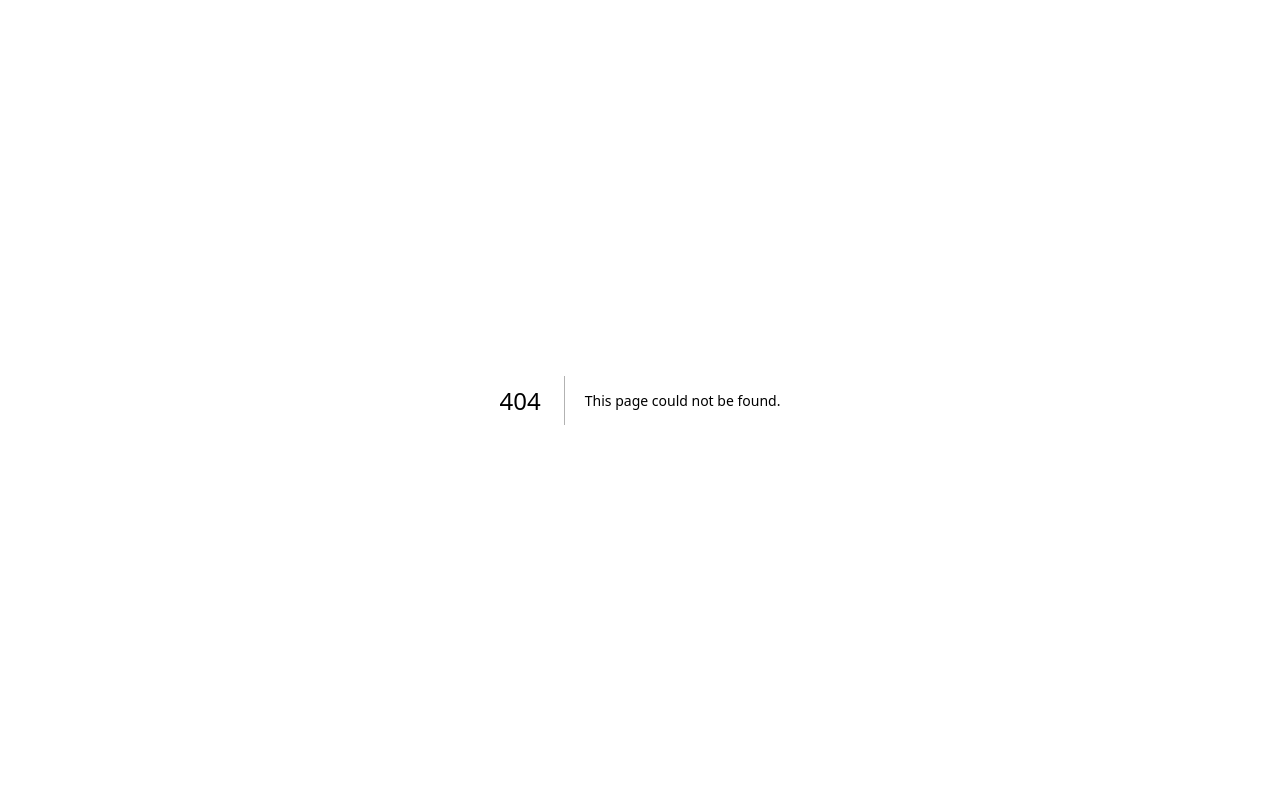
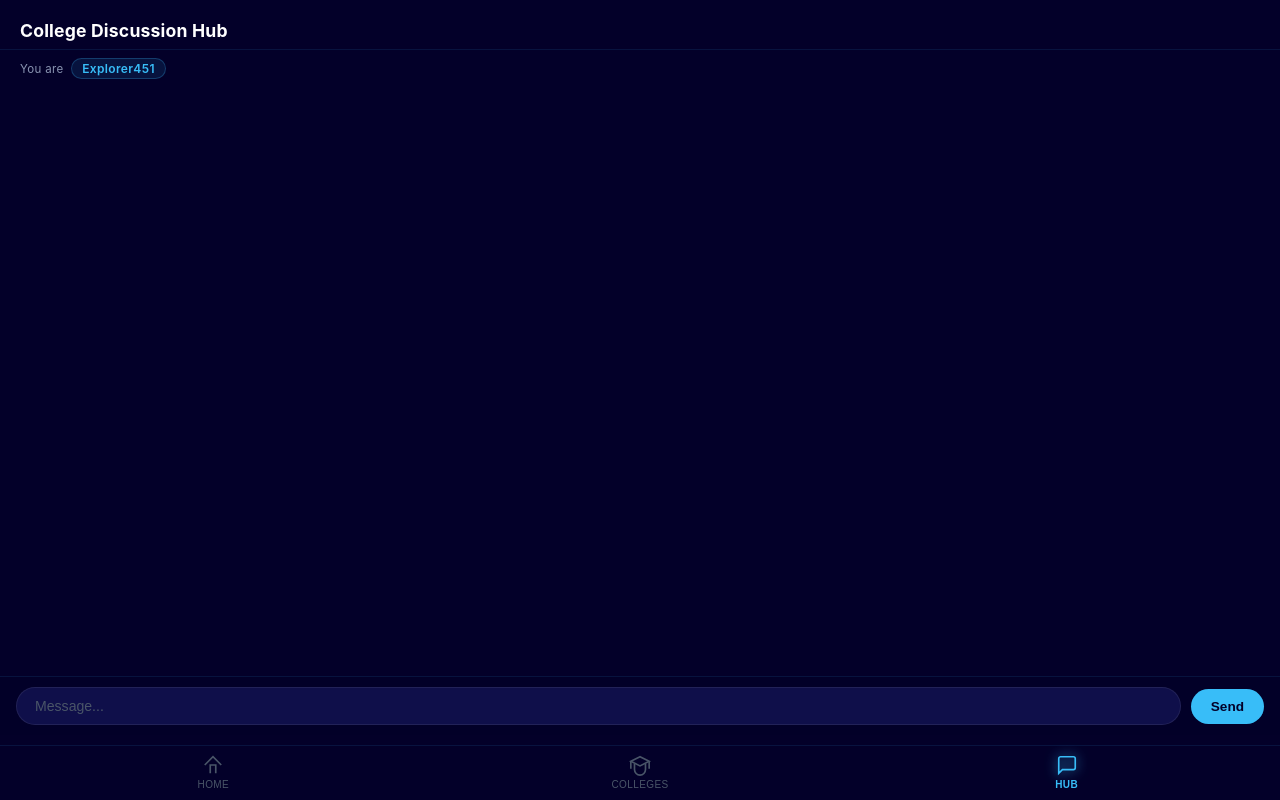
Before and after one commit to VihanMali/CampusCompass, a Next.js app: page /discussion in a window 1280 px wide. Before the commit this address had no page. Built offline with nearby package versions, Linux system fonts and the light colour scheme.

Commit message:
make the chat room

```diff
--- /dev/null
+++ b/app/api/chat/route.js
@@ -0,0 +1,20 @@
+import { NextResponse } from "next/server";
+
+const chats = [];
+
+export async function GET() {
+  return NextResponse.json(chats);
+}
+
+export async function POST(request) {
+  const body = await request.json();
+
+  chats.push({
+    id: Date.now(),
+    username: body.username,
+    user: body.username,
+    msg: body.msg,
+  });
+
+  return NextResponse.json({ success: true });
+}
--- a/app/api/server/route.js
+++ b/app/api/server/route.js
@@ -1,11 +1,12 @@
-
 import { NextResponse } from 'next/server';
 import fs from 'fs/promises';
 import path from 'path';
 
+
+
 export async function GET() {
   try {
-    const filePath = path.join(process.cwd(),'public', 'data', 'colleges.json');
+    const filePath = path.join(process.cwd(), 'public', 'data', 'colleges.json');
 
     const fileContent = await fs.readFile(filePath, 'utf-8');
 
--- /dev/null
+++ b/app/components/Navbar.js
@@ -0,0 +1,57 @@
+"use client";
+
+import Link from "next/link";
+import { usePathname } from "next/navigation";
+
+const HomeIcon = () => (
+  <svg width="22" height="22" fill="none" stroke="currentColor" strokeWidth="1.8" viewBox="0 0 24 24">
+    <path d="M3 12L12 3l9 9" /><path d="M9 21V12h6v9" /><path d="M3 12v9h18v-9" strokeOpacity="0" />
+  </svg>
+);
+const CollegesIcon = () => (
+  <svg width="22" height="22" fill="none" stroke="currentColor" strokeWidth="1.8" viewBox="0 0 24 24">
+    <path d="M12 3L2 8l10 5 10-5-10-5z" /><path d="M2 8v8" /><path d="M22 8v8" /><path d="M6 10.5V17a6 6 0 0012 0v-6.5" />
+  </svg>
+);
+const HubIcon = () => (
+  <svg width="22" height="22" fill="none" stroke="currentColor" strokeWidth="1.8" viewBox="0 0 24 24">
+    <path d="M21 15a2 2 0 01-2 2H7l-4 4V5a2 2 0 012-2h14a2 2 0 012 2z" />
+  </svg>
+);
+
+const navItems = [
+  { name: "Home", href: "/", Icon: HomeIcon },
+  { name: "Colleges", href: "/colleges", Icon: CollegesIcon },
+  { name: "Hub", href: "/discussion", Icon: HubIcon },
+];
+
+export default function Navbar() {
+  const pathname = usePathname();
+
+  return (
+    <nav style={nav}>
+      <ul style={navList}>
+        {navItems.map(({ name, href, Icon }) => {
+          const active = pathname === href;
+          return (
+            <li key={name} style={navItem}>
+              <Link href={href} style={{ ...navLink, color: active ? "#38bdf8" : "#4a5568" }}>
+                <span style={{ ...iconWrap, filter: active ? "drop-shadow(0 0 6px #38bdf8)" : "none" }}>
+                  <Icon />
+                </span>
+                <span style={{ ...text, fontWeight: active ? 700 : 400 }}>{name}</span>
+              </Link>
+            </li>
+          );
+        })}
+      </ul>
+    </nav>
+  );
+}
+
+const nav = { position: "fixed", bottom: 0, left: 0, width: "100%", backgroundColor: "#030029", borderTop: "1px solid rgba(56,189,248,0.1)", zIndex: 1000, padding: "8px 0 10px" };
+const navList = { display: "flex", justifyContent: "space-around", alignItems: "center", listStyle: "none", margin: 0, padding: 0 };
+const navItem = { textAlign: "center", flex: 1 };
+const navLink = { display: "flex", flexDirection: "column", alignItems: "center", textDecoration: "none", fontSize: "11px", gap: "3px", transition: "color 0.2s" };
+const iconWrap = { display: "flex", transition: "filter 0.2s" };
+const text = { letterSpacing: "0.04em", textTransform: "uppercase", fontSize: "10px" };
--- /dev/null
+++ b/app/discussion/page.js
@@ -0,0 +1,81 @@
+"use client";
+
+import { useEffect, useState } from "react";
+import styles from "./page.module.css";
+
+export default function ChatArena() {
+  const [msg, setMsg] = useState("");
+  const [username, setUsername] = useState();
+  const [messages, setMessages] = useState([]);
+
+  async function GetMsg() {
+    const response = await fetch("/api/chat");
+    if (!response.ok) throw new Error(`Error ${response.status}`);
+    const text = await response.text();
+    if (!text) { setMessages([]); return; }
+    setMessages(JSON.parse(text));
+  }
+
+  useEffect(() => {
+    const words = ["Anonymous", "Guest", "Shadow", "Explorer", "Legend"];
+    const randomItem = words[Math.floor(Math.random() * words.length)];
+    setUsername(randomItem + parseInt(Math.random() * (999 - 1) + 1));
+
+    GetMsg();
+    const interval = setInterval(GetMsg, 3000);
+    return () => clearInterval(interval);
+  }, []);
+
+  async function handleSubmit(e) {
+    e.preventDefault();
+    if (!msg.trim()) return;
+
+    await fetch("/api/chat", {
+      method: "POST",
+      headers: { "Content-Type": "application/json" },
+      body: JSON.stringify({ msg, username }),
+    });
+
+    setMsg("");
+    await GetMsg();
+  }
+
+  return (
+    <div className={styles.chatLayout}>
+      <div className={styles.title}>
+        <h1>College Discussion Hub</h1>
+      </div>
+
+      <div className={styles.userInfo}>
+        You are <span>{username}</span>
+      </div>
+
+      <ul className={styles.messageContainer}>
+        {messages.map((m) => {
+          const isOwn = m.username === username;
+          return (
+            <li
+              key={m.id}
+              className={`${styles.messageBubble} ${isOwn ? styles.ownMessage : ""}`}
+            >
+              <div className={`${styles.messageAuthor} ${isOwn ? styles.ownAuthor : ""}`}>
+                {m.user}
+              </div>
+              <span className={styles.messageText}>{m.msg}</span>
+            </li>
+          );
+        })}
+      </ul>
+
+      <form onSubmit={handleSubmit} className={styles.form}>
+        <input
+          value={msg}
+          onChange={(e) => setMsg(e.target.value)}
+          placeholder="Message..."
+          className={styles.inputField}
+        />
+        <button type="submit" className={styles.send}>Send</button>
+      </form>
+    </div>
+  );
+}
--- /dev/null
+++ b/app/discussion/page.module.css
@@ -0,0 +1,145 @@
+.chatLayout {
+  display: flex;
+  flex-direction: column;
+  min-height: 100vh;
+  background-color: #030029;
+  color: #e2e8f0;
+  font-family: 'Inter', sans-serif;
+}
+
+.title {
+  padding: 20px 20px 8px;
+  border-bottom: 1px solid rgba(56, 189, 248, 0.1);
+}
+
+.title h1 {
+  font-size: 1.1rem;
+  font-weight: 700;
+  color: #fff;
+  letter-spacing: 0.01em;
+  margin: 0;
+}
+
+.userInfo {
+  padding: 8px 20px;
+  font-size: 0.72rem;
+  color: #8892b0;
+  letter-spacing: 0.03em;
+}
+
+.userInfo span {
+  display: inline-block;
+  background: rgba(56, 189, 248, 0.1);
+  color: #38bdf8;
+  border: 1px solid rgba(56, 189, 248, 0.25);
+  padding: 2px 10px;
+  border-radius: 999px;
+  font-weight: 600;
+  font-size: 0.75rem;
+  margin-left: 4px;
+}
+
+.messageContainer {
+  flex: 1;
+  overflow-y: auto;
+  padding: 12px 16px;
+  margin: 0;
+  /* bottom space: navbar (~65px) + input bar (~70px) */
+  padding-bottom: 150px;
+  list-style: none;
+}
+
+.messageBubble {
+  margin: 10px 0;
+  padding: 12px 14px;
+  background: #0f0f4a;
+  border-radius: 14px;
+  border: 1px solid rgba(255,255,255,0.05);
+  transition: border-color 0.2s;
+  max-width: 85%;
+}
+
+.messageBubble.ownMessage {
+  background: rgba(56, 189, 248, 0.07);
+  border-color: rgba(56, 189, 248, 0.25);
+  box-shadow: 0 0 12px rgba(56, 189, 248, 0.07);
+  margin-left: auto;
+}
+
+.messageAuthor {
+  font-size: 0.7rem;
+  font-weight: 700;
+  color: #8892b0;
+  letter-spacing: 0.04em;
+  margin-bottom: 4px;
+  text-transform: uppercase;
+}
+
+.messageAuthor.ownAuthor {
+  color: #38bdf8;
+}
+
+.messageText {
+  font-size: 0.9rem;
+  line-height: 1.5;
+  color: #cbd5e1;
+}
+
+/* Frosted input bar sitting above the sticky navbar */
+.form {
+  position: fixed;
+  bottom: 65px; /* height of the navbar */
+  left: 0;
+  right: 0;
+  display: flex;
+  align-items: center;
+  gap: 10px;
+  padding: 10px 16px;
+  background: rgba(3, 0, 41, 0.85);
+  backdrop-filter: blur(12px);
+  -webkit-backdrop-filter: blur(12px);
+  border-top: 1px solid rgba(56, 189, 248, 0.1);
+  z-index: 999;
+}
+
+.inputField {
+  flex: 1;
+  background: #0f0f4a;
+  border: 1px solid rgba(255,255,255,0.08);
+  border-radius: 999px;
+  padding: 10px 18px;
+  color: #e2e8f0;
+  font-size: 0.88rem;
+  outline: none;
+  transition: border-color 0.2s, box-shadow 0.2s;
+}
+
+.inputField::placeholder {
+  color: #4a5568;
+}
+
+.inputField:focus {
+  border-color: rgba(56, 189, 248, 0.5);
+  box-shadow: 0 0 0 3px rgba(56, 189, 248, 0.08);
+}
+
+.send {
+  background: #38bdf8;
+  color: #030029;
+  border: none;
+  border-radius: 999px;
+  padding: 10px 20px;
+  font-size: 0.85rem;
+  font-weight: 700;
+  cursor: pointer;
+  transition: background 0.2s, transform 0.1s;
+  white-space: nowrap;
+}
+
+.send:hover {
+  background: #7dd3fc;
+}
+
+.send:active {
+  transform: scale(0.96);
+}
--- a/app/layout.js
+++ b/app/layout.js
@@ -1,5 +1,5 @@
 import { Geist, Geist_Mono } from "next/font/google";
-// import "leaflet/dist/leaflet.css";
+import Navbar from "./components/Navbar";
 import "./globals.css";
 
 const geistSans = Geist({
@@ -20,7 +20,10 @@ export const metadata = {
 export default function RootLayout({ children }) {
   return (
     <html lang="en" className={`${geistSans.variable} ${geistMono.variable}`}>
-      <body>{children}</body>
+      <body>
+        {children}
+        <Navbar/>
+        </body>
     </html>
   );
 }
--- a/app/page.module.css
+++ b/app/page.module.css
@@ -4,9 +4,17 @@
   align-items: center;
   margin-top: 0px;
   margin-bottom: 100px;
-  font-size: 100px;
+  font-size: 50px;
   font-family: 'Courier New', Courier, monospace;
 }
+
+
+@media (min-width: 992px) {
+  .title {
+    font-size: 100px;
+  }
+}
+
 
 .subTitle {
   margin-top: 250px;
@@ -34,7 +42,7 @@
   font-family: 'Segoe UI', Tahoma, Geneva, Verdana, sans-serif
 }
 
-/* Add or merge these into page.module.css */
+
 
 .contentWrapper {
   position: relative;
@@ -47,10 +55,10 @@
   width: 100vw;
   font-family: sans-serif;
   pointer-events: none;
-  /* Allows clicking through to elements if needed */
+
 }
 
-/* Ensure buttons and text remain clickable */
+
 .contentWrapper h1,
 .contentWrapper h2,
 .contentWrapper button {
@@ -91,7 +99,7 @@
   animation-timing-function: cubic-bezier(0.4, 0.26, 0, 0.97);
 }
 
-/* Color variations for each sequential line */
+
 .line:nth-child(1)::after {
   background: linear-gradient(to bottom, rgba(255, 255, 255, 0) 0%, #FF4500 75%, #FF4500 100%);
   animation-delay: 0s;
@@ -172,3 +180,11 @@
   justify-content: center;
   margin: 1rem;
 }
+.title::selection{
+    background-color: white;
+    color: black;
+}
+.subTitle::selection{
+    background-color: white;
+    color: black;
+}
```
